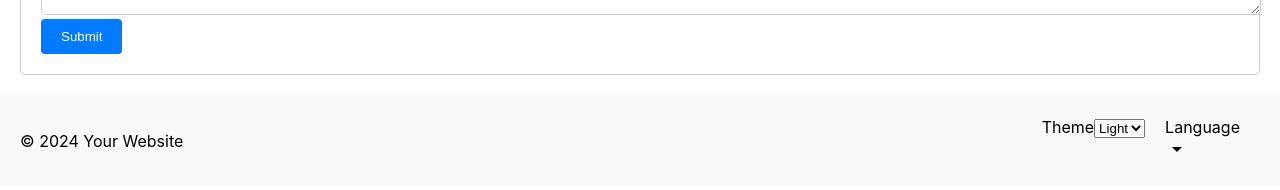
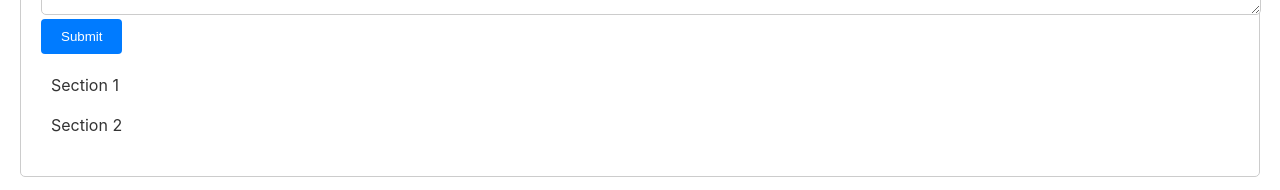
Before and after one commit to mohamedmehdigara/react-freecodecamp-clone, a React (Create React App) app: page /learn/1 in a window 1280 px wide. Shown: the part 1081-1271 px from the top of the page. Built offline with nearby package versions, Linux system fonts and the light colour scheme.

Commit message:
added files

```diff
--- a/src/App.js
+++ b/src/App.js
@@ -14,6 +14,7 @@ import LanguageSelector from './components/LanguageSelector';
 import CourseRatingAndReview from './components/CourseRatingAndReview';
 import ProgressTracker from './components/ProgressTracker';
 import CourseContentPage from './components/CourseContentPage';
+import CourseNavigation from './components/CourseNavigation';
 
 import "./App.css";
 
@@ -64,6 +65,7 @@ const App = () => {
           <Route path="/rate-and-review" element={<CourseRatingAndReview />} />
           <Route path="/progress-tracker" element={<ProgressTracker />} />
           <Route path="/course-content/:id" element={<CourseContentPage />} /> {/* Route for CourseContentPage */}
+
         </Routes>
 
         <Footer onThemeChange={handleThemeChange} onLanguageChange={handleLanguageChange} />
--- a/src/components/CourseContentPage.js
+++ b/src/components/CourseContentPage.js
@@ -1,6 +1,7 @@
 import React from 'react';
 import styled from 'styled-components';
 import ProgressTracker from './ProgressTracker';
+import CourseNavigation from './CourseNavigation';
 
 const ContentContainer = styled.div`
   /* Add your styles here */
@@ -23,6 +24,7 @@ const CourseContentPage = () => {
       <ContentTitle>Course Content</ContentTitle>
       <ContentBody>
         {/* Add your course content here */}
+        <CourseNavigation/>
         <ProgressTracker/>
       </ContentBody>
     </ContentContainer>
--- a/src/components/CourseDetail.js
+++ b/src/components/CourseDetail.js
@@ -2,11 +2,10 @@ import React, { useState, useEffect } from 'react';
 import { useParams, Navigate, Link } from 'react-router-dom';
 import CourseEnrollment from './CourseEnrollment';
 import CourseRatingAndReview from './CourseRatingAndReview';
-
+import CourseNavigation from './CourseNavigation';
 import styled from 'styled-components';
 
 const CourseDetailContainer = styled.div`
-  /* Add your styles here */
   margin: 20px;
   padding: 20px;
   border: 1px solid #ccc;
@@ -14,25 +13,21 @@ const CourseDetailContainer = styled.div`
 `;
 
 const CourseHeader = styled.div`
-  /* Add your styles here */
   margin-bottom: 20px;
 `;
 
 const CourseInfo = styled.div`
-  /* Add your styles here */
   display: flex;
   justify-content: space-between;
   margin-bottom: 20px;
 `;
 
 const InstructorInfo = styled.div`
-  /* Add your styles here */
   display: flex;
   align-items: center;
 `;
 
 const Curriculum = styled.div`
-  /* Add your styles here */
   margin-top: 20px;
 `;
 
@@ -103,12 +98,12 @@ const CourseDetail = () => {
   }
 
   return (
-    <CourseDetailContainer className="course-detail-container">
-      <CourseHeader className="course-header">
+    <CourseDetailContainer>
+      <CourseHeader>
         <h2>{courseDetails.title}</h2>
         <p>{courseDetails.description}</p>
       </CourseHeader>
-      <CourseInfo className="course-info">
+      <CourseInfo>
         <div>
           <h3>Course Details</h3>
           <p><strong>Duration:</strong> {formatDuration(courseDetails.duration)}</p>
@@ -117,7 +112,7 @@ const CourseDetail = () => {
         </div>
         <div>
           <h3>Instructor</h3>
-          <InstructorInfo className="instructor-info">
+          <InstructorInfo>
             <img src={courseDetails.instructor.image} alt={courseDetails.instructor.name} />
             <div>
               <p><strong>Name:</strong> {courseDetails.instructor.name}</p>
@@ -126,7 +121,7 @@ const CourseDetail = () => {
           </InstructorInfo>
         </div>
       </CourseInfo>
-      <Curriculum className="curriculum">
+      <Curriculum>
         <h3>Curriculum</h3>
         <ul>
           {courseDetails.curriculum.map((lesson, index) => (
@@ -137,7 +132,12 @@ const CourseDetail = () => {
       {!courseEnrolled && <CourseEnrollment courseId={id} onEnroll={handleEnroll} />} {/* Render the CourseEnrollment component only if course is not enrolled */}
       {courseEnrolled && <Link to={`/course-content/${id}`}>Go to Course</Link>} {/* Render the "Go to Course" link only if course is enrolled */}
       <h2>Course Progress</h2>
-      <CourseRatingAndReview id={id} />
+      <CourseRatingAndReview courseId={id} />
+      <CourseNavigation sections={[
+  { title: 'Section 1', link: '/course-content/section1' },
+  { title: 'Section 2', link: '/course-content/section2' },
+  // Add more sections as needed
+]} />
     </CourseDetailContainer>
   );
 };
--- /dev/null
+++ b/src/components/CourseNavigation.js
@@ -0,0 +1,50 @@
+import React from 'react';
+import { Link } from 'react-router-dom';
+import styled from 'styled-components';
+
+// Styled components for better styling control
+const NavigationContainer = styled.nav`
+  /* Add container styles */
+`;
+
+const NavigationList = styled.ul`
+  list-style: none;
+  padding: 0;
+`;
+
+const NavigationItem = styled.li`
+  margin-bottom: 10px;
+
+  &:last-child {
+    margin-bottom: 0;
+  }
+`;
+
+const NavigationLink = styled(Link)`
+  color: #333;
+  text-decoration: none;
+  display: block;
+  padding: 5px 10px;
+  border-radius: 5px;
+  transition: background-color 0.3s ease;
+
+  &:hover {
+    background-color: #f0f0f0;
+  }
+`;
+
+const CourseNavigation = ({ sections }) => {
+  return (
+    <NavigationContainer>
+      <NavigationList>
+        {sections&&sections.map((section, index) => (
+          <NavigationItem key={index}>
+            <NavigationLink to={`/course/${section.id}`}>{section.title}</NavigationLink>
+          </NavigationItem>
+        ))}
+      </NavigationList>
+    </NavigationContainer>
+  );
+};
+
+export default CourseNavigation;
```
